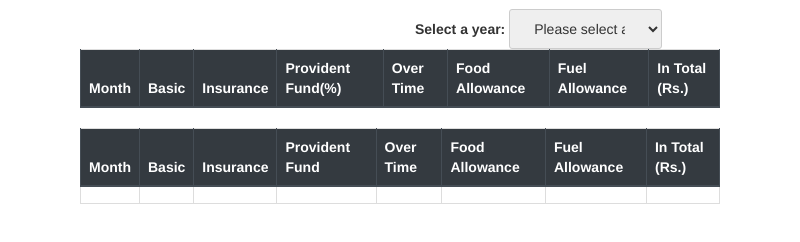
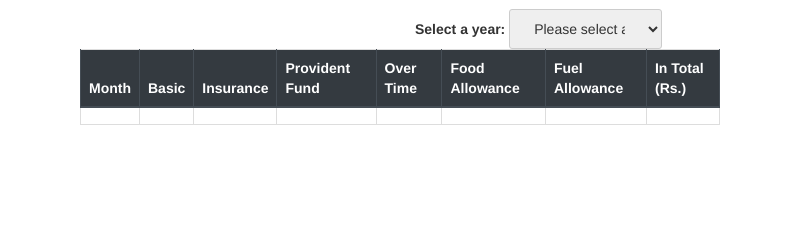
Before and after one commit to susantp/electron-employee, an Electron app: page windows/details/employeeDetails.html in a window 800 px wide. Shown: the part 240-482 px from the top of the page. Drawn offline with nearby package versions, Linux system fonts and the light colour scheme; no server answers.

Commit message:
dynamic table updated

```diff
--- a/windows/details/employeeDetails.html
+++ b/windows/details/employeeDetails.html
@@ -85,21 +85,6 @@
           </div>
         </div>
 
-        <!-- table -->
-        <table class="table table-bordered" id="fooTable">
-          <thead class="thead-dark">
-            <tr>
-              <th scope="col">Month</th>
-              <th scope="col">Basic</th>
-              <th scope="col">Insurance</th>
-              <th scope="col">Provident Fund(%)</th>
-              <th scope="col">Over Time</th>
-              <th scope="col">Food Allowance</th>
-              <th scope="col">Fuel Allowance</th>
-              <th scope="col">In Total (Rs.)</th>
-            </tr>
-          </thead>
-        </table>
         <table
           class="table table-bordered"
           id="salaryTable"
--- a/windows/details/employeeDetails.js
+++ b/windows/details/employeeDetails.js
@@ -238,8 +238,8 @@ $(document).ready(function(event) {
     //   salaryTable.deleteRow(i);
     // }
 
-    $("#salaryTable")
-      .children()
+    $("#salaryTable tr")
+      .slice(1)
       .remove();
     // var new_tbody = document.createElement("tbody");
     // var old_tbody = document
```
